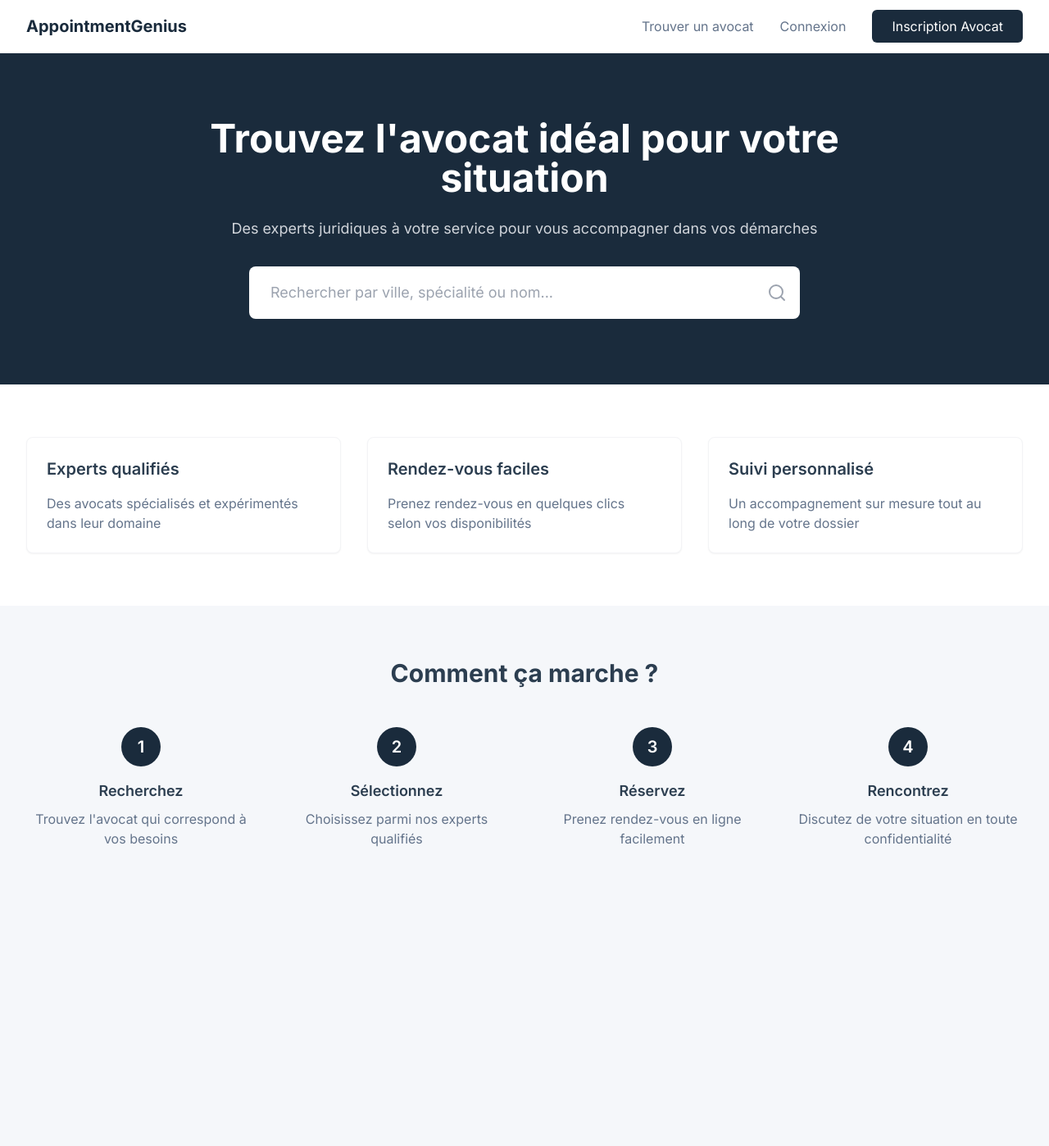
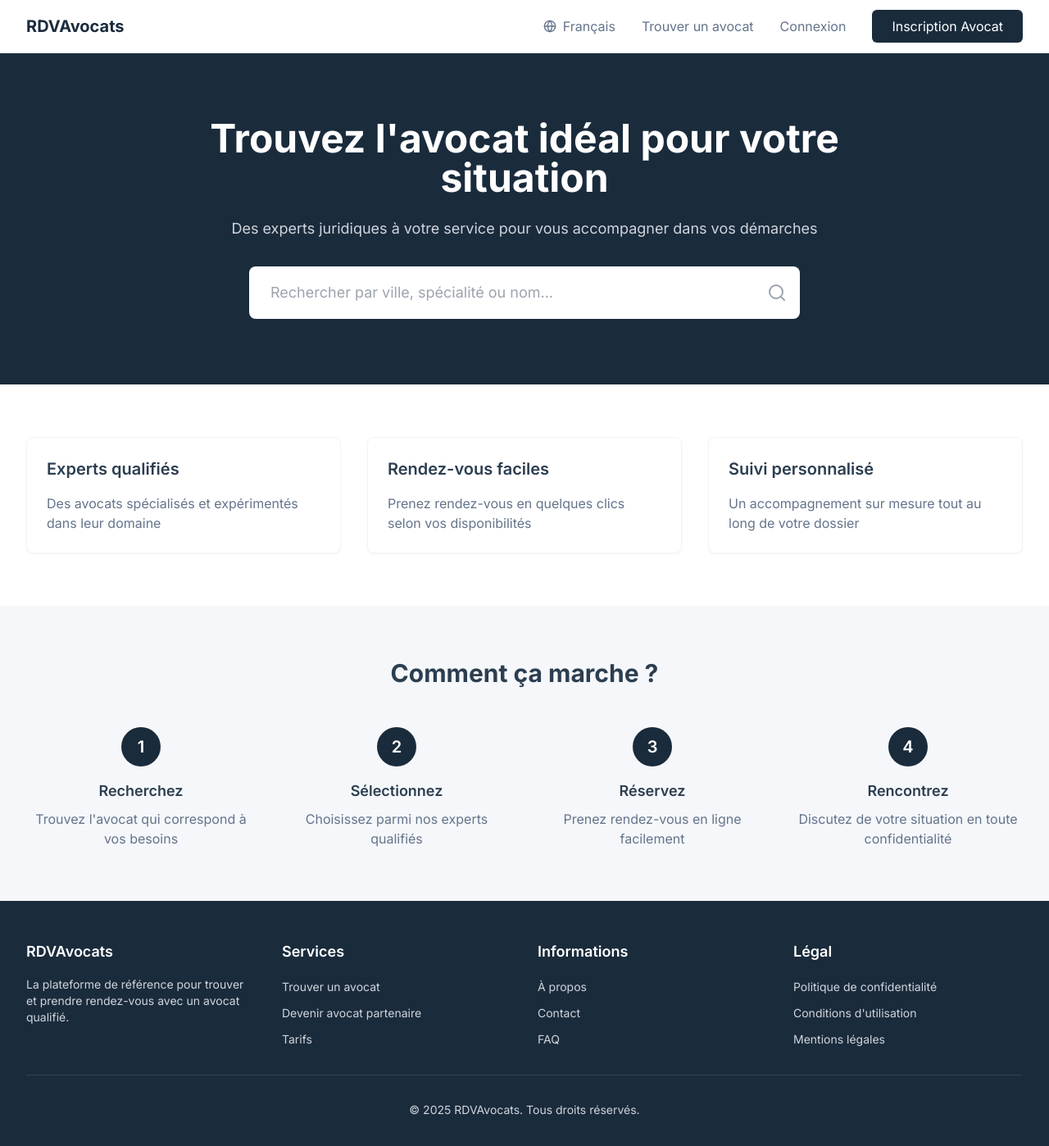
Before and after one commit to gitBakr/avocat-front, a React (Vite) app: page / in a window 1280 px wide. Shown: the top 1398 px of the page at 82% size. Before the commit the page ends 1099 px from the top, so only its background shows below. Built offline with nearby package versions, Linux system fonts and the light colour scheme.

Commit message:
Add language selector and footer
Added Arabic, French, and English language selector.
Changed the title to "RDVAvocats".
Added a footer to the application.

```diff
--- a/src/App.tsx
+++ b/src/App.tsx
@@ -5,6 +5,7 @@ import { TooltipProvider } from "@/components/ui/tooltip";
 import { QueryClient, QueryClientProvider } from "@tanstack/react-query";
 import { BrowserRouter, Routes, Route } from "react-router-dom";
 import { Navigation } from "./components/Navigation";
+import { Footer } from "./components/Footer";
 import Index from "./pages/Index";
 import NotFound from "./pages/NotFound";
 
@@ -24,6 +25,7 @@ const App = () => (
               <Route path="*" element={<NotFound />} />
             </Routes>
           </main>
+          <Footer />
         </div>
       </BrowserRouter>
     </TooltipProvider>
--- /dev/null
+++ b/src/components/Footer.tsx
@@ -0,0 +1,50 @@
+
+import { Link } from 'react-router-dom';
+
+export const Footer = () => {
+  const currentYear = new Date().getFullYear();
+
+  return (
+    <footer className="bg-primary text-white">
+      <div className="max-w-7xl mx-auto px-4 sm:px-6 lg:px-8 py-12">
+        <div className="grid grid-cols-1 md:grid-cols-4 gap-8">
+          <div>
+            <h3 className="text-lg font-semibold mb-4">RDVAvocats</h3>
+            <p className="text-sm text-gray-300">
+              La plateforme de référence pour trouver et prendre rendez-vous avec un avocat qualifié.
+            </p>
+          </div>
+          <div>
+            <h4 className="text-lg font-semibold mb-4">Services</h4>
+            <ul className="space-y-2">
+              <li><Link to="/avocats" className="text-sm text-gray-300 hover:text-white">Trouver un avocat</Link></li>
+              <li><Link to="/register" className="text-sm text-gray-300 hover:text-white">Devenir avocat partenaire</Link></li>
+              <li><Link to="/pricing" className="text-sm text-gray-300 hover:text-white">Tarifs</Link></li>
+            </ul>
+          </div>
+          <div>
+            <h4 className="text-lg font-semibold mb-4">Informations</h4>
+            <ul className="space-y-2">
+              <li><Link to="/about" className="text-sm text-gray-300 hover:text-white">À propos</Link></li>
+              <li><Link to="/contact" className="text-sm text-gray-300 hover:text-white">Contact</Link></li>
+              <li><Link to="/faq" className="text-sm text-gray-300 hover:text-white">FAQ</Link></li>
+            </ul>
+          </div>
+          <div>
+            <h4 className="text-lg font-semibold mb-4">Légal</h4>
+            <ul className="space-y-2">
+              <li><Link to="/confidentialite" className="text-sm text-gray-300 hover:text-white">Politique de confidentialité</Link></li>
+              <li><Link to="/conditions" className="text-sm text-gray-300 hover:text-white">Conditions d'utilisation</Link></li>
+              <li><Link to="/mentions-legales" className="text-sm text-gray-300 hover:text-white">Mentions légales</Link></li>
+            </ul>
+          </div>
+        </div>
+        <div className="border-t border-gray-700 mt-8 pt-8 text-center">
+          <p className="text-sm text-gray-300">
+            © {currentYear} RDVAvocats. Tous droits réservés.
+          </p>
+        </div>
+      </div>
+    </footer>
+  );
+};
--- a/src/components/Navigation.tsx
+++ b/src/components/Navigation.tsx
@@ -1,10 +1,17 @@
 
 import { useState } from 'react';
-import { Menu, X } from 'lucide-react';
+import { Menu, X, Globe } from 'lucide-react';
 import { Link } from 'react-router-dom';
 
 export const Navigation = () => {
   const [isMenuOpen, setIsMenuOpen] = useState(false);
+  const [currentLang, setCurrentLang] = useState('fr');
+
+  const languages = [
+    { code: 'fr', label: 'Français' },
+    { code: 'en', label: 'English' },
+    { code: 'ar', label: 'العربية' },
+  ];
 
   return (
     <nav className="bg-surface border-b border-gray-100">
@@ -12,12 +19,31 @@ export const Navigation = () => {
         <div className="flex justify-between h-16">
           <div className="flex">
             <Link to="/" className="flex items-center">
-              <span className="text-xl font-bold text-primary">AppointmentGenius</span>
+              <span className="text-xl font-bold text-primary">RDVAvocats</span>
             </Link>
           </div>
 
           {/* Desktop Navigation */}
           <div className="hidden md:flex md:items-center md:space-x-8">
+            <div className="relative group">
+              <button className="nav-link flex items-center space-x-2">
+                <Globe className="h-4 w-4" />
+                <span>{languages.find(lang => lang.code === currentLang)?.label}</span>
+              </button>
+              <div className="absolute right-0 mt-2 w-48 rounded-md shadow-lg bg-white ring-1 ring-black ring-opacity-5 hidden group-hover:block">
+                <div className="py-1" role="menu">
+                  {languages.map((lang) => (
+                    <button
+                      key={lang.code}
+                      className="w-full text-left px-4 py-2 text-sm text-gray-700 hover:bg-gray-100"
+                      onClick={() => setCurrentLang(lang.code)}
+                    >
+                      {lang.label}
+                    </button>
+                  ))}
+                </div>
+              </div>
+            </div>
             <Link to="/avocats" className="nav-link">
               Trouver un avocat
             </Link>
@@ -49,6 +75,20 @@ export const Navigation = () => {
       {isMenuOpen && (
         <div className="md:hidden animate-slide-in">
           <div className="pt-2 pb-3 space-y-1 px-4">
+            <div className="py-2">
+              {languages.map((lang) => (
+                <button
+                  key={lang.code}
+                  className="block w-full text-left py-2 nav-link"
+                  onClick={() => {
+                    setCurrentLang(lang.code);
+                    setIsMenuOpen(false);
+                  }}
+                >
+                  {lang.label}
+                </button>
+              ))}
+            </div>
             <Link
               to="/avocats"
               className="block py-2 nav-link"
```
